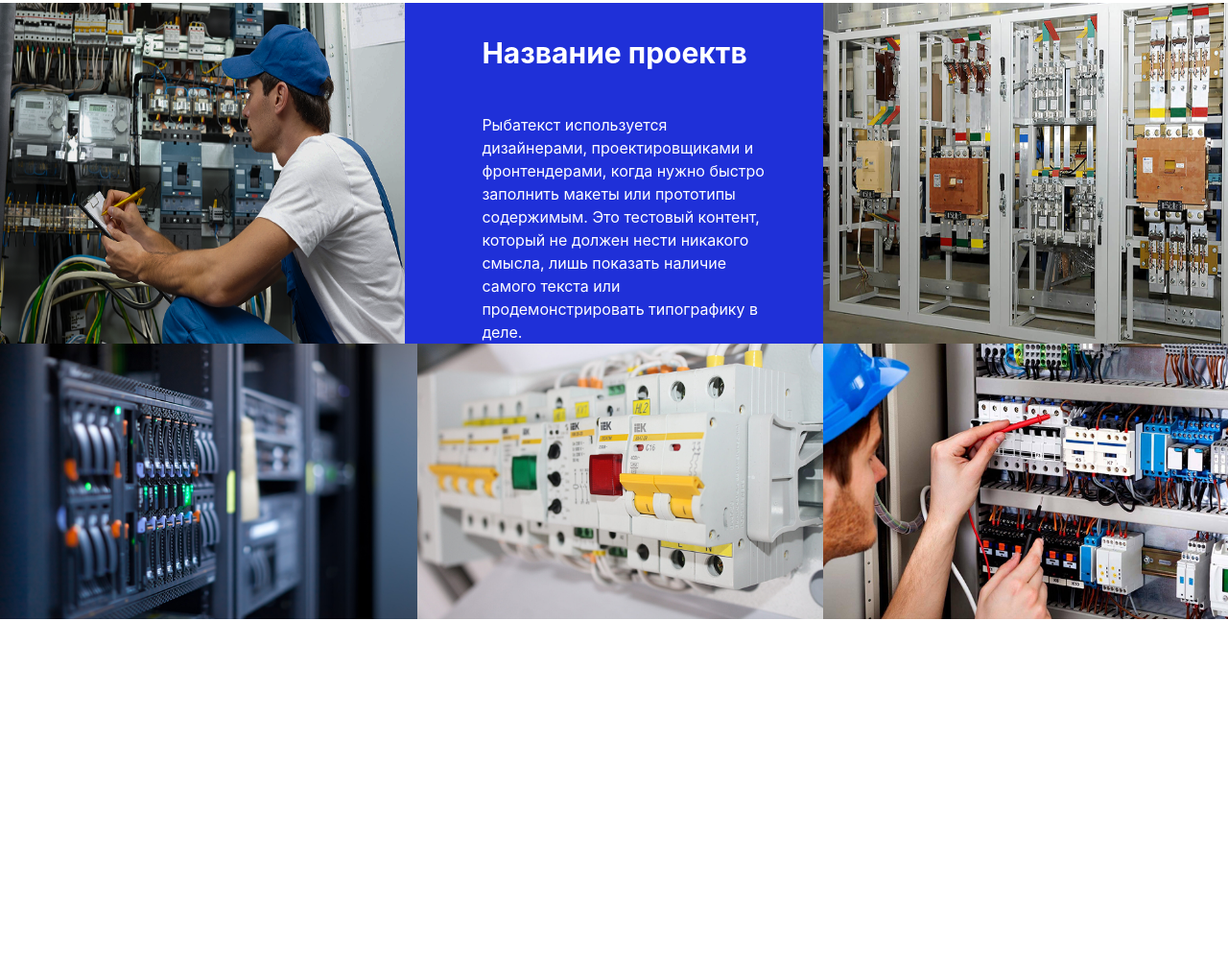
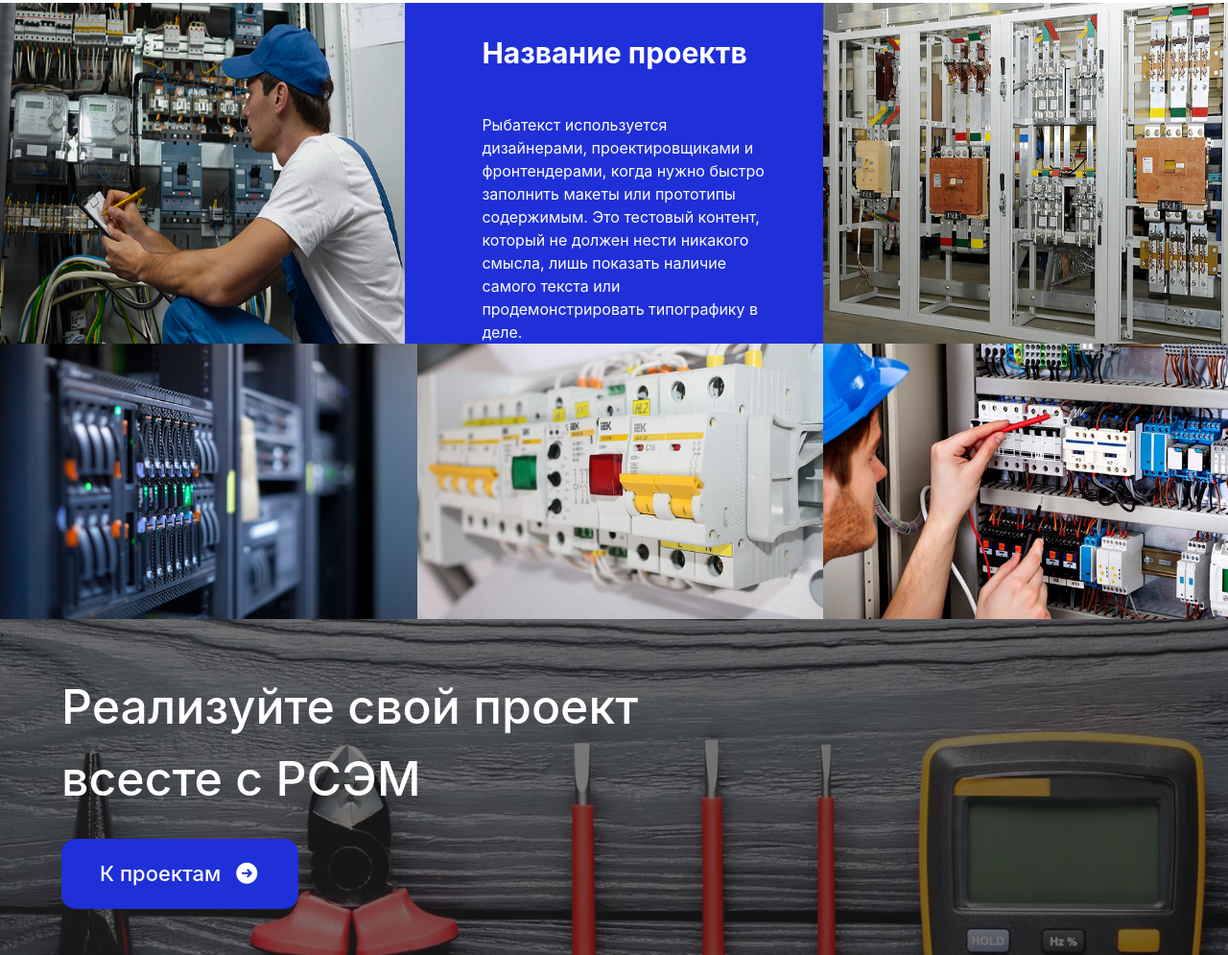
Before and after one commit to usmonnh-hub/RSEM, a website: page page3.html in a window 1280 px wide. Shown: the part 1623-2618 px from the top of the page at 96% size. Before the commit the page ends 2268 px from the top, so only its background shows below. Drawn offline with nearby package versions, Linux system fonts and the light colour scheme; files that its build step writes are made by us from their sources.

Commit message:
page3 section4

```diff
--- a/page3.html
+++ b/page3.html
@@ -75,5 +75,12 @@
      <img src="src/imges/d5.png" alt="" class="lg:w-[33%]">
     </div>
   </div>
+    <div class="h-[250px] lg:h-[350px]  " style="background: linear-gradient(to right, #2d2d2d8d, #1f1f1f99, #18181899), url(src/imges/image\ 76.png); background-repeat: no-repeat; background-size: cover; background-position: ;">
+      <p>.</p>
+      <div class="w-[90%] lg:max-w-[1200px] lg:m-auto">
+     <h1 class="text-[#fff] text-[30px] ml-[20px]  font-[550] lg:ml-0 lg:mt-[30px] lg:text-[50px]">Реализуйте свой проект <br> всесте с РСЭМ</h1>
+     <button class="text-[#fff] lg:py-[20px] lg:px-[40px] lg:text-[22px]  mt-[25px] lg:ml-0 text-[18px] bg-[#1F30D8] ml-[20px] font-[500] py-[13px] px-[24px] flex gap-[13px] items-center rounded-[15px]">К проектам <i class="fa-solid fa-circle-arrow-right" style="font-size: 20x;"></i></button>
+     </div>
+    </div>
 </body>
 </html>
```
